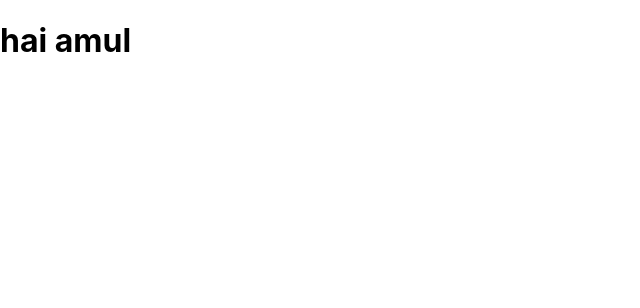
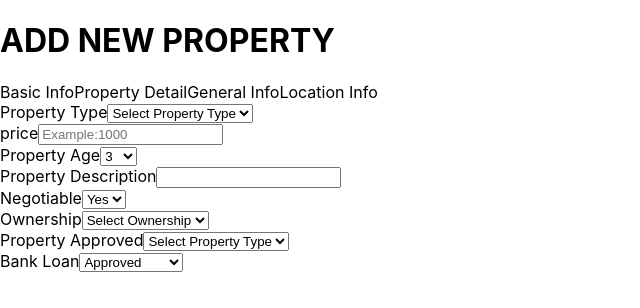
Before and after one commit to irfanopc/Real-Estate-Frontend, a React (Create React App) app in the folder realestatefrontend/: page / in a window 1280 px wide. Shown: the top 308 px of the page, without its empty margins (0-640 px from the left). Built offline with nearby package versions, Linux system fonts and the light colour scheme.

Commit message:
Created basic Info page

```diff
--- a/realestatefrontend/package.json
+++ b/realestatefrontend/package.json
@@ -6,7 +6,9 @@
     "@testing-library/jest-dom": "^5.16.5",
     "@testing-library/react": "^13.4.0",
     "@testing-library/user-event": "^13.5.0",
+    "bootstrap": "^5.2.3",
     "react": "^18.2.0",
+    "react-bootstrap": "^2.7.0",
     "react-dom": "^18.2.0",
     "react-scripts": "5.0.1",
     "web-vitals": "^2.1.4"
--- a/realestatefrontend/src/App.js
+++ b/realestatefrontend/src/App.js
@@ -1,10 +1,11 @@
-
+//import './BasicInfo';
 import './App.css';
+import BasicInfo from './components/BasicInfo';
 
 function App() {
   return (
-    <div className="App">
-      <h1>hai amul</h1>
+    <div className="BasicInfo">
+     <BasicInfo/>
 
     </div>
   );
--- /dev/null
+++ b/realestatefrontend/src/components/BasicInfo.js
@@ -0,0 +1,116 @@
+import React from "react";
+//import Display from "./Display";
+//import "./BasicInfo.css";
+
+//import Dropdown from 'react-bootstrap/Dropdown';
+
+const BasicInfo = () => {
+return (
+      <div className="BasicInfo">
+        <div><h1>ADD NEW PROPERTY</h1></div>
+        <div>
+            <span>Basic Info</span>
+            <span>Property Detail</span>
+            <span>General Info</span>
+            <span>Location Info</span>
+        </div>
+        <div>
+        <span>
+            <div>
+              <label>
+              Property Type
+              <select>
+              <option>Select Property Type</option>
+              <option>Flat</option>
+          <option>Plot</option>
+          <option>House</option>
+              </select>
+              </label>
+        </div>
+
+        <div>
+          price
+          <input placeholder="Example:1000"/>
+        </div>
+
+        <div>
+          <label>
+          Property Age
+
+        <select>
+          <option>3</option>
+          <option>7</option>
+          <option>10</option>
+              </select>
+              </label>
+        </div>
+
+        <div>
+          Property Description
+          <input placeholder=""/>
+        </div>
+        </span>
+
+        <span>
+            <div>
+              <label>
+              Negotiable
+
+              <select>
+          <option>Yes</option>
+          <option>No</option>
+
+              </select>
+              </label>
+        </div>
+
+        <div>
+
+          <label>
+          Ownership
+        <select>
+        <option>Select Ownership</option>
+        <option>Given</option>
+          <option>Not given</option>
+
+              </select>
+          </label>
+
+        </div>
+
+        <div>
+          <label>
+            Property Approved
+          <select>
+          <option value="disabled select">Select Property Type</option>
+          <option value="yes">Yes</option>
+          <option value="no">No</option>
+
+
+              </select>
+          </label>
+
+        </div>
+
+        <div>
+
+          <label>
+          Bank Loan
+
+          <select>
+          <option>Approved</option>
+          <option>Not Approved</option>
+
+              </select>
+              </label>
+        </div>
+
+        </span>
+
+
+        </div>
+      </div>
+    );
+  };
+
+  export default BasicInfo;
```
Also changed, not shown: 1 other file (tests, documents, lock files or other folders).
